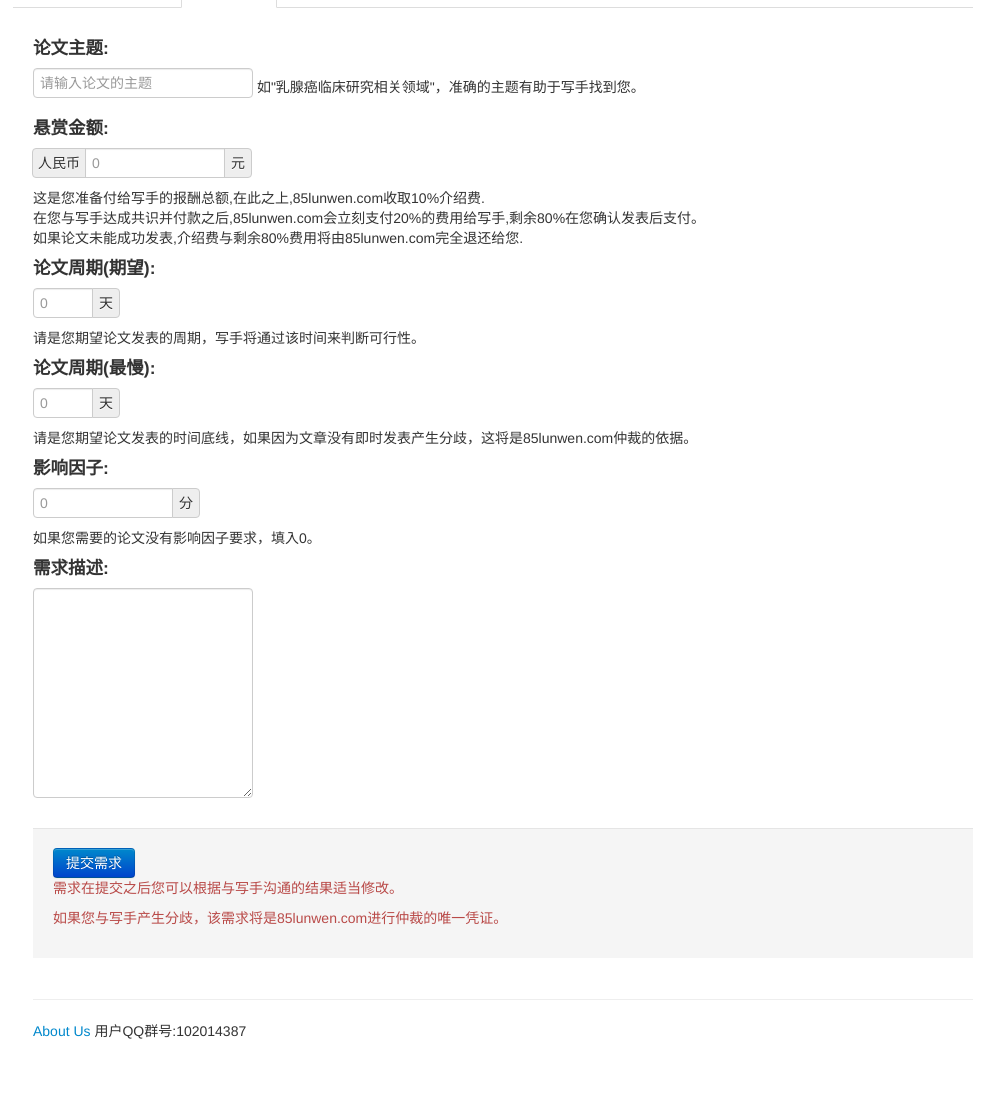
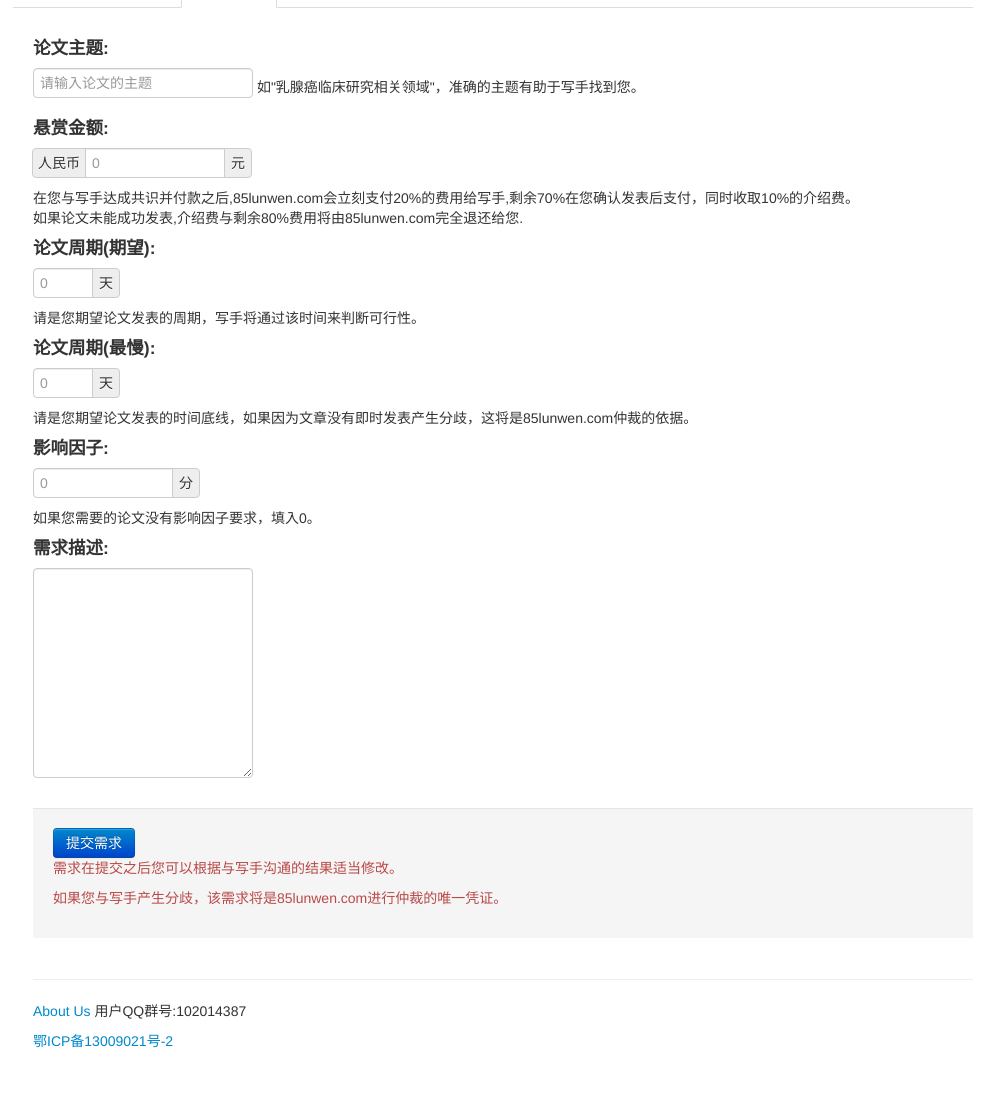
Before and after one commit to fanshaorui/paper, a Django app: page /require/new/ in a window 1280 px wide. Shown: the part 140-1251 px from the top of the page, without its empty margins (137-1141 px from the left). Run offline with Django 3.2, Linux system fonts and the light colour scheme; a user stored in the database is signed in; parts of the project's set-up code (start-up, migrations or seed data) failed here and were passed over; some libraries are stand-ins or nearby versions.

Commit message:
备案号
备案完成，增加备案号

```diff
--- a/paper/templates/base.html
+++ b/paper/templates/base.html
@@ -23,7 +23,7 @@ document.write(unescape("%3Cscript src='" + _bdhmProtocol + "hm.baidu.com/h.js%3
         <hr>
         {% block footer%}
         <footer>
-        <p><a href="/about/">About Us</a>  用户QQ群号:102014387</p>
+        <p><a href="/about/">About Us</a>  用户QQ群号:102014387</p>   <a href="http://www.miibeian.gov.cn/index.html">鄂ICP备13009021号-2</a>
         </footer>
         {% endblock %}
     </div> <!-- /container -->
--- a/paper/templates/customer/newrequirement.html
+++ b/paper/templates/customer/newrequirement.html
@@ -42,8 +42,7 @@
       {{form.prize}}
       <span class="add-on">元</span>
     </div>
-    <div>这是您准备付给写手的报酬总额,在此之上,85lunwen.com收取10%介绍费.</div>
-    <div>在您与写手达成共识并付款之后,85lunwen.com会立刻支付20%的费用给写手,剩余80%在您确认发表后支付。</div>
+    <div>在您与写手达成共识并付款之后,85lunwen.com会立刻支付20%的费用给写手,剩余70%在您确认发表后支付，同时收取10%的介绍费。</div>
     <div>如果论文未能成功发表,介绍费与剩余80%费用将由85lunwen.com完全退还给您.</div>
               {% if form.prize.errors %}
      <div class="alert alert-error">{{form.prize.errors}}</div>
--- a/paper/templates/rebase.html
+++ b/paper/templates/rebase.html
@@ -21,7 +21,7 @@ document.write(unescape("%3Cscript src='" + _bdhmProtocol + "hm.baidu.com/h.js%3
     {% endblock %}
         <hr>
         <footer>
-        <p><a href="/about/">About Us</a>  用户QQ群号:102014387</p>
+        <p><a href="/about/">About Us</a>  用户QQ群号:102014387</p>   <a href="http://www.miibeian.gov.cn/index.html">鄂ICP备13009021号-2</a>
         </footer>
     </div> <!-- /container -->
     <script src="http://code.jquery.com/jquery.js"></script>
--- a/paper/templates/wrbase.html
+++ b/paper/templates/wrbase.html
@@ -21,7 +21,7 @@ document.write(unescape("%3Cscript src='" + _bdhmProtocol + "hm.baidu.com/h.js%3
     {% endblock %}
         <hr>
         <footer>
-       <p><a href="/about/">About Us</a>  用户QQ群号:102014387</p>
+       <p><a href="/about/">About Us</a>  用户QQ群号:102014387</p>   <a href="http://www.miibeian.gov.cn/index.html">鄂ICP备13009021号-2</a>
         </footer>
     </div> <!-- /container -->
     <script src="http://code.jquery.com/jquery.js"></script>
```
Also changed, not shown: paper.sqlite.
